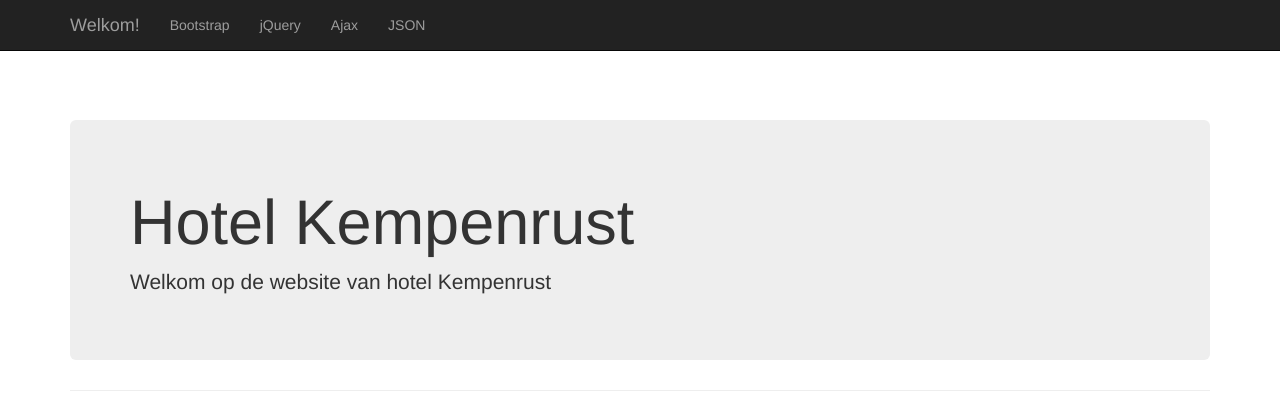
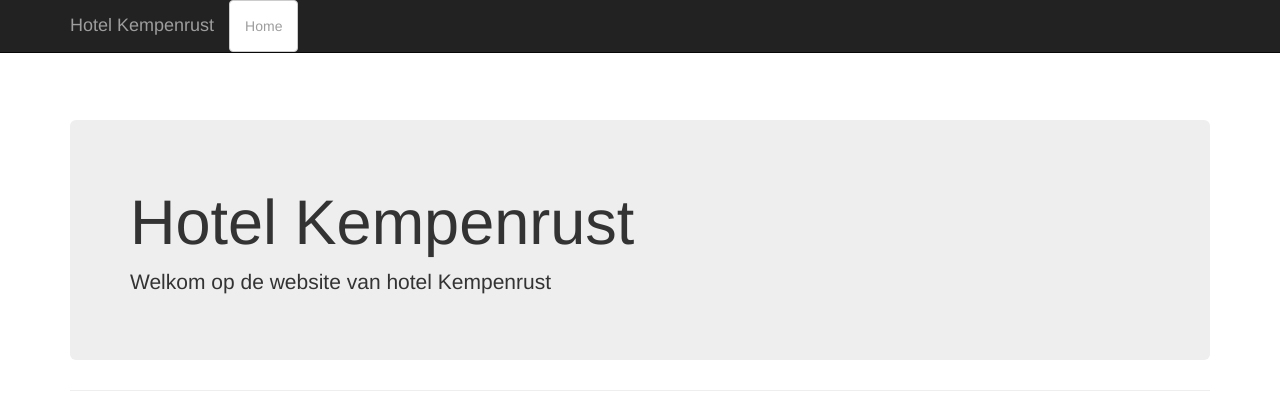
Before and after one commit to NielsPeeters/KempenRust, a CodeIgniter app: page /project/index.php/home/index in a window 1280 px wide. Shown: the top 420 px of the page. Run offline with CodeIgniter, Linux system fonts and the light colour scheme; some libraries are stand-ins or nearby versions.

Commit message:
menu aangepast

```diff
--- a/application/views/main_master.php
+++ b/application/views/main_master.php
@@ -43,26 +43,17 @@
             <div class="navbar-header">
                 <button type="button" class="navbar-toggle" data-toggle="collapse" data-target="#bs-example-navbar-collapse-1">
                     <span class="sr-only">Toggle navigation</span>
-                    <span class="icon-bar"></span>
+                    <span class="icon-bar">iets</span>
                     <span class="icon-bar"></span>
                     <span class="icon-bar"></span>
                 </button>
-                <a class="navbar-brand" href="#">Welkom!</a>
+                <a class="navbar-brand" href="#">Hotel Kempenrust</a>
             </div>
             <!-- Collect the nav links, forms, and other content for toggling -->
             <div class="collapse navbar-collapse" id="bs-example-navbar-collapse-1">
                 <ul class="nav navbar-nav">
                     <li>
-                        <a href="#">Bootstrap</a>
-                    </li>
-                    <li>
-                        <a href="#">jQuery</a>
-                    </li>
-                    <li>
-                        <a href="#">Ajax</a>
-                    </li>
-                    <li>
-                        <a href="#">JSON</a>
+                        <?php echo anchor('/home/index', 'Home', 'class="btn btn-default"'); ?>
                     </li>
                 </ul>
             </div>
```
